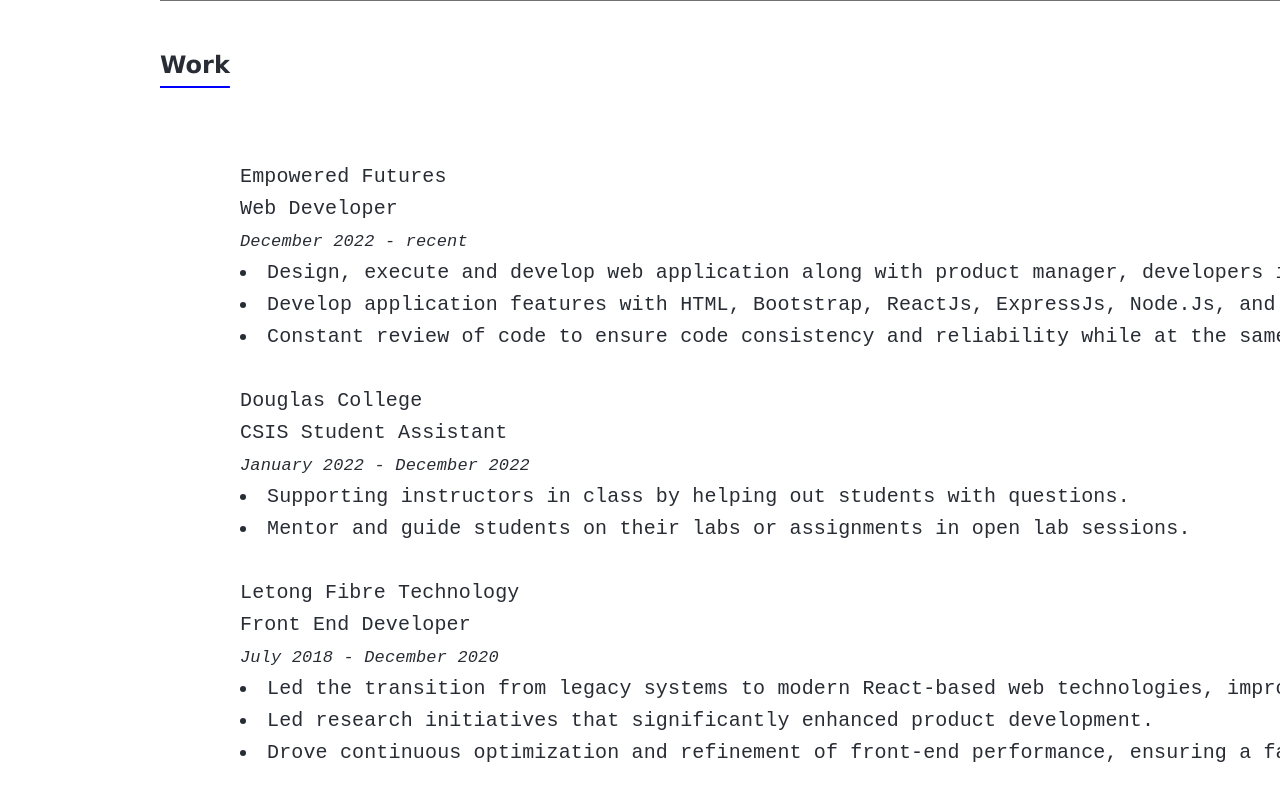
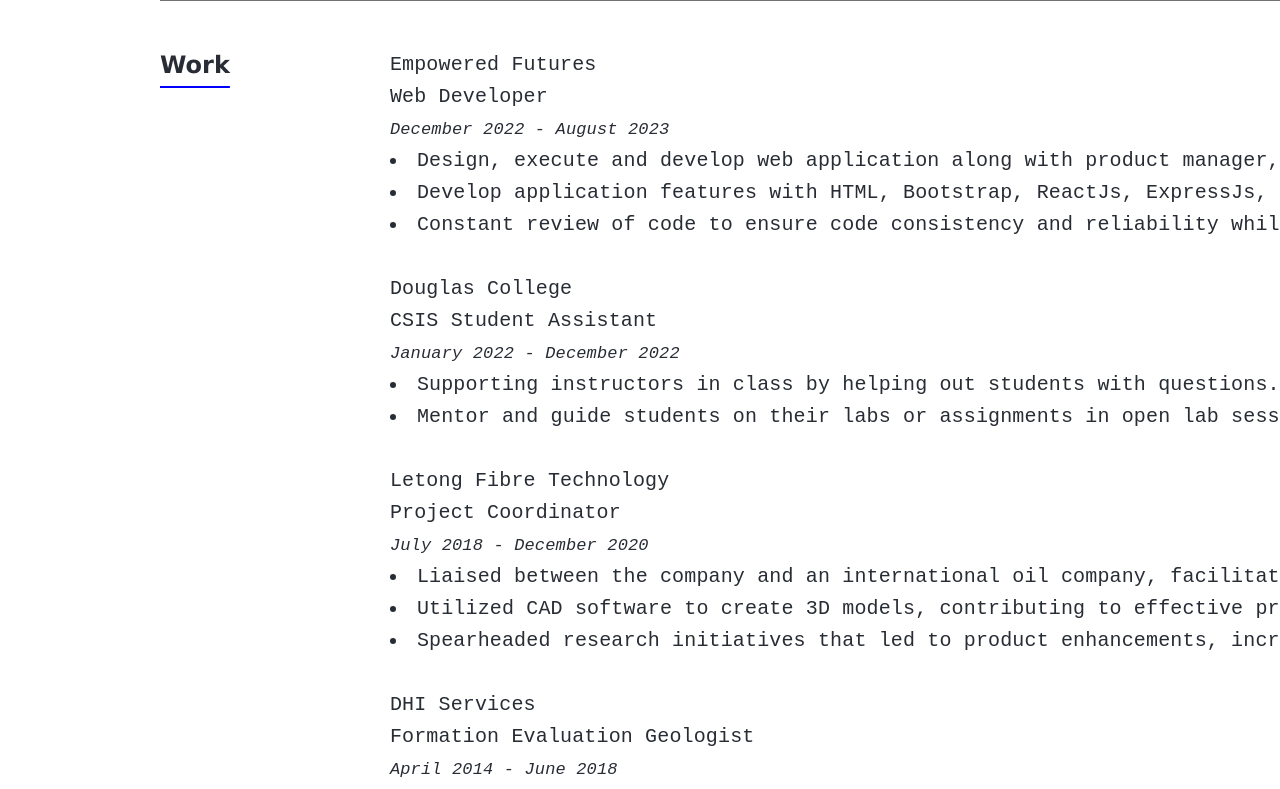
Before and after one commit to JinChin02/JinPortfolio, a React (Create React App) app: page / in a window 1280 px wide. Shown: the part 2380-3169 px from the top of the page. Built offline with nearby package versions, Linux system fonts and the light colour scheme.

Commit message:
update resume

```diff
--- a/src/Data/data.json
+++ b/src/Data/data.json
@@ -21,7 +21,7 @@
       {
         "company": "Empowered Futures",
         "position": "Web Developer",
-        "year": "December 2022 - recent",
+        "year": "December 2022 - August 2023",
         "desc": [
           "Design, execute and develop web application along with product manager, developers in an agile manner.",
           "Develop application features with HTML, Bootstrap, ReactJs, ExpressJs, Node.Js, and MongoDB.",
@@ -39,12 +39,12 @@
       },
       {
         "company": "Letong Fibre Technology",
-        "position": "Front End Developer",
+        "position": "Project Coordinator",
         "year": "July 2018 - December 2020",
         "desc": [
-          "Led the transition from legacy systems to modern React-based web technologies, improving interactive SaaS applications.",
-          "Led research initiatives that significantly enhanced product development.",
-          "Drove continuous optimization and refinement of front-end performance, ensuring a fast and smooth user experience."
+          "Liaised between the company and an international oil company, facilitating improved communication and operations.",
+          "Utilized CAD software to create 3D models, contributing to effective product presentations.",
+          "Spearheaded research initiatives that led to product enhancements, increasing market competitiveness by 15%."
         ]
       },
       {
--- a/src/components/About.jsx
+++ b/src/components/About.jsx
@@ -13,7 +13,7 @@
   const download = () => {
     //window.location.href = 'https://drive.google.com/file/d/11CIwaCp6LOIZVNEPDgHY-J2bC-fcvIhM/view';
     const url1 =
-      "https://drive.google.com/file/d/10I7yzpMeYbyQ28E9oXGGR13IoO4OFwng/view?usp=drive_link";
+      "https://drive.google.com/file/d/1A17oWkYMIJSFei78dK5C8agP21OftaR8/view?usp=sharing";
     window.open(url1, "_blank");
   };
 
```
